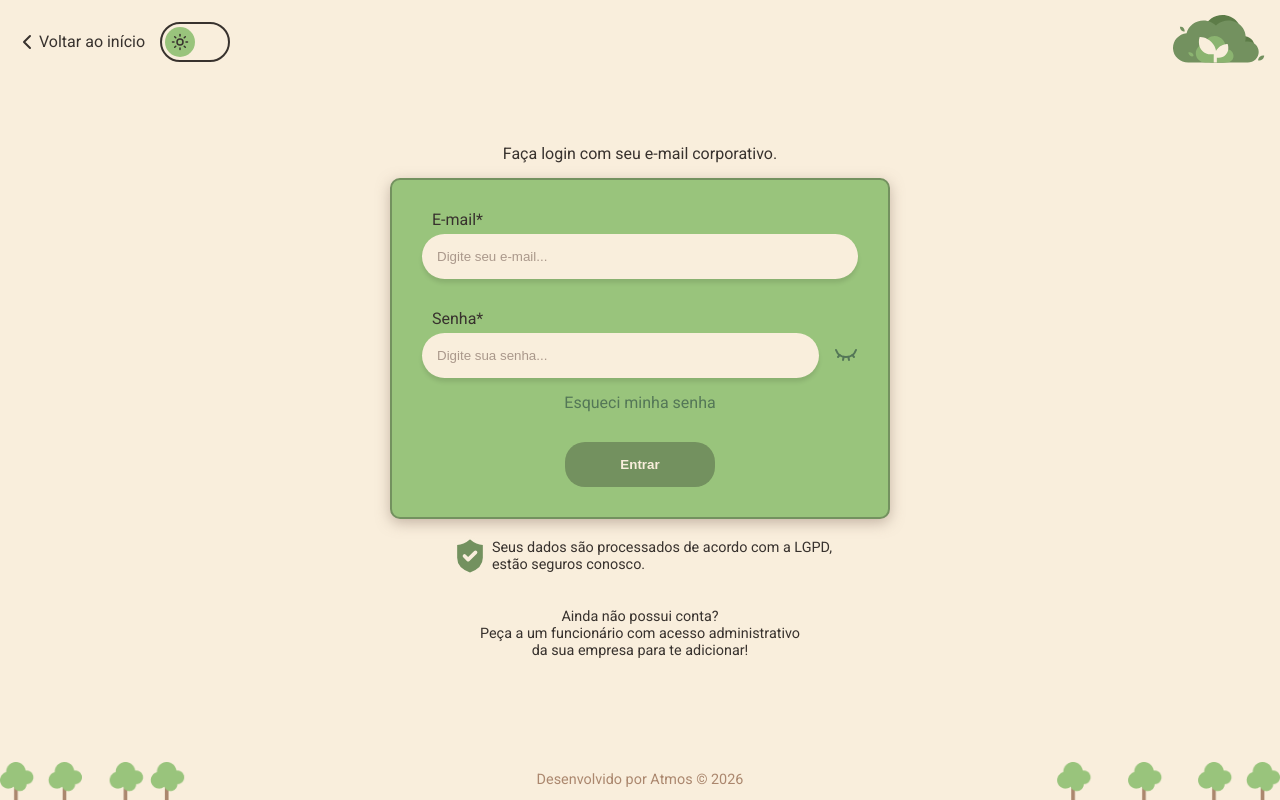
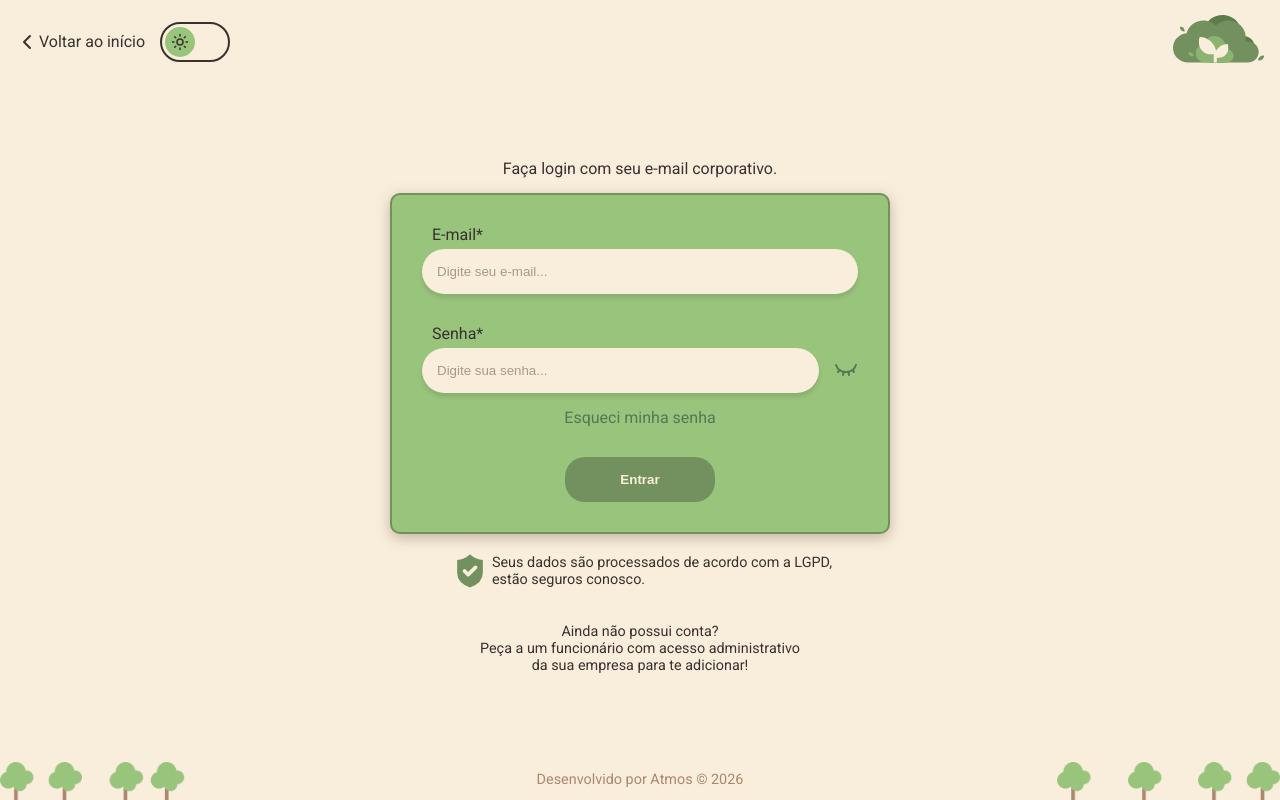
Before and after one commit to atmosabp/greener, a React (Vite) app in the folder frontend/: page /login in a window 1280 px wide. Built offline with nearby package versions, Linux system fonts and the light colour scheme.

Commit message:
fix(header-login): Atualiza margin-top e z-index
Adicionei um margin-top 75px no login.css e atualizei o z-index para 5 porque começou a não sobrepor.

```diff
--- a/frontend/src/pages/login/Login.css
+++ b/frontend/src/pages/login/Login.css
@@ -13,7 +13,7 @@ header {
   width: 100%;
   background-color: var(--background);
   backdrop-filter: blur(5px);
-  z-index: 2;
+  z-index: 5;
 }
 
 .header-btns {
@@ -104,6 +104,7 @@ main {
 
 .login{
   padding: 30px;
+  margin-top: 70px;
 }
 
 .login span {
```
